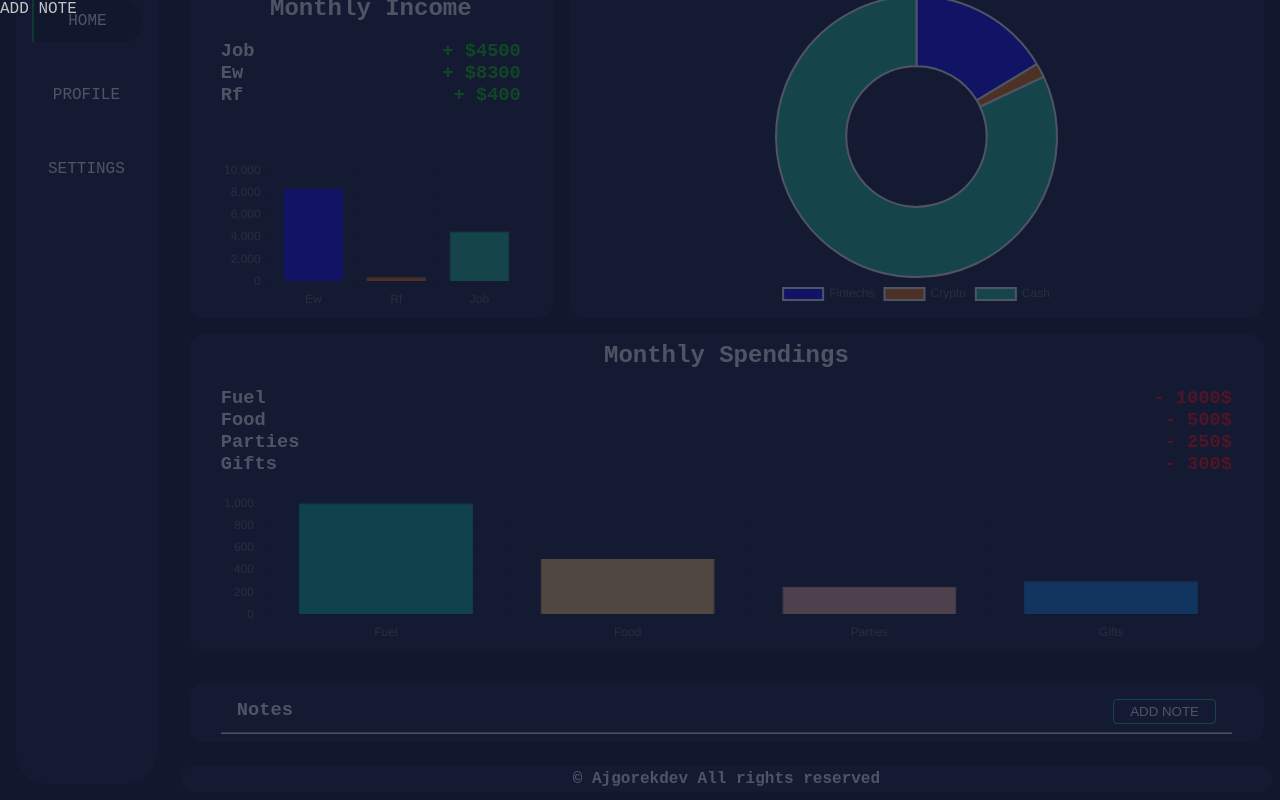
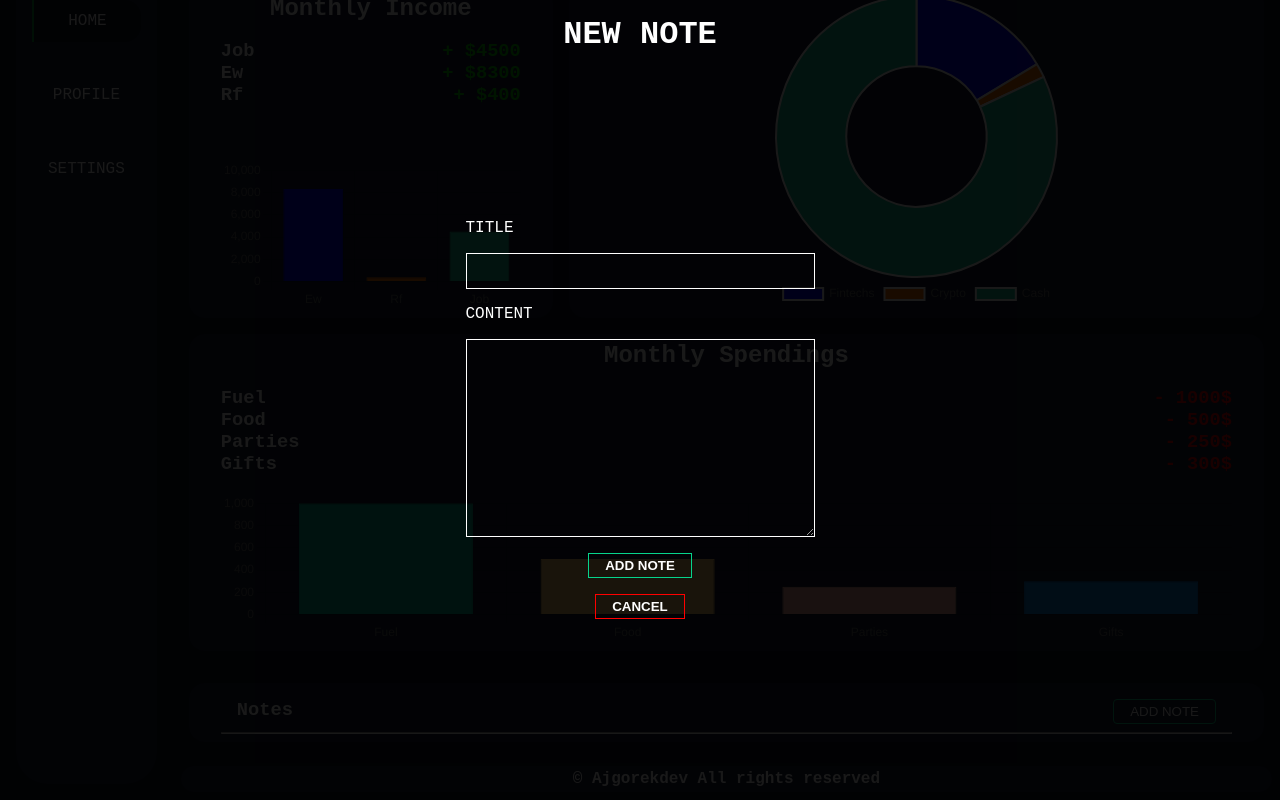
Before and after one commit to Ajgorek04/Financial-Dashboard_NEXTJS, a Next.js app: page / in a window 1280 px wide. Both pictures are taken after a click on the button "ADD NOTE". Shown: the part 203-1003 px from the top of the page. Built offline with nearby package versions, Linux system fonts and the light colour scheme.

Commit message:
adding buttons

```diff
--- a/src/app/components/AddNote/AddNote.jsx
+++ b/src/app/components/AddNote/AddNote.jsx
@@ -1,5 +1,18 @@
 import styles from "./AddNote.module.css";
 
 export function AddNote() {
-  return <div className={styles.addNote}>ADD NOTE</div>;
+  return (
+    <div className={styles.addNote}>
+      <h1>NEW NOTE</h1>
+
+      <div className={styles.noteContent}>
+        <p>TITLE</p>
+        <input type="text" />
+        <p>CONTENT</p>
+        <textarea cols="30" rows="10"></textarea>
+        <button className={styles.addButton}>ADD NOTE</button>
+        <button className={styles.cancelButton}>CANCEL</button>
+      </div>
+    </div>
+  );
 }
--- a/src/app/components/AddNote/AddNote.module.css
+++ b/src/app/components/AddNote/AddNote.module.css
@@ -6,6 +6,61 @@
   z-index: 1;
   width: 100%;
   height: 100vh;
-  background-color: #141b32;
-  opacity: 0.75;
+  background-color: rgba(0, 0, 0, 0.9);
+  display: flex;
+  padding: 1rem;
+  flex-direction: column;
+  align-items: center;
 }
+
+.noteContent {
+  margin: auto;
+  display: flex;
+  flex-direction: column;
+  gap: 1rem;
+}
+
+.noteContent input {
+  background: none;
+  border: 1px solid #fff;
+  outline: none;
+  padding: 0.5rem 1rem;
+  color: #fff;
+  font-size: 1rem;
+}
+
+.noteContent textarea {
+  background: none;
+  border: 1px solid #fff;
+  outline: none;
+  color: #fff;
+  font-size: 1rem;
+  padding: 0.5rem 1rem;
+}
+
+.addButton,
+.cancelButton {
+  align-self: center;
+  padding: 0.25rem 1rem;
+  background: none;
+  color: #fff;
+  cursor: pointer;
+  font-weight: bold;
+}
+
+.addButton {
+  border: 1px solid #06d48c;
+}
+
+.addButton:hover {
+  background-color: #06d48c;
+  color: #000;
+}
+
+.cancelButton {
+  border: 1px solid #ff0000;
+}
+.cancelButton:hover {
+  background-color: #ff0000;
+  color: #000;
+}
```
